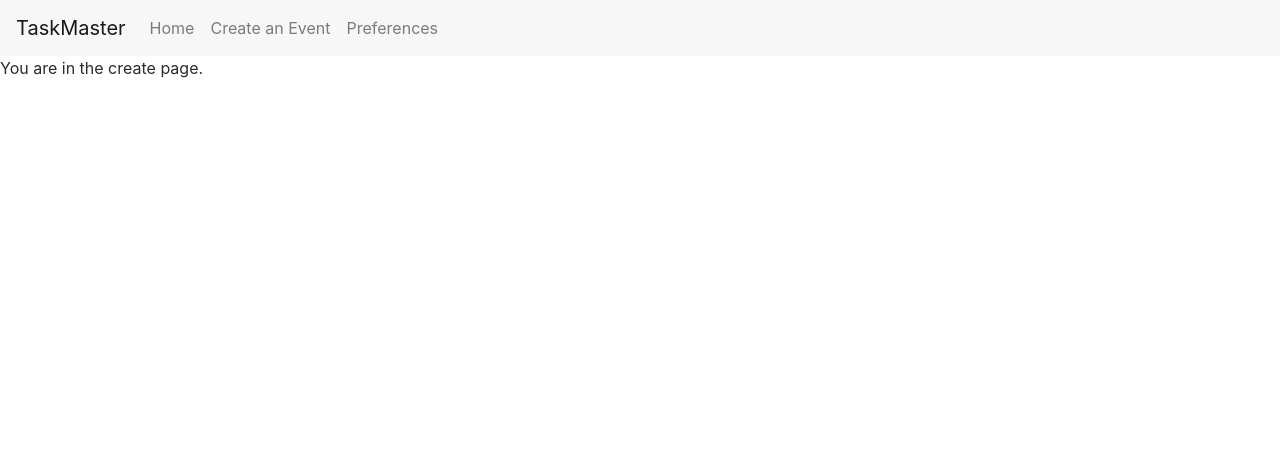
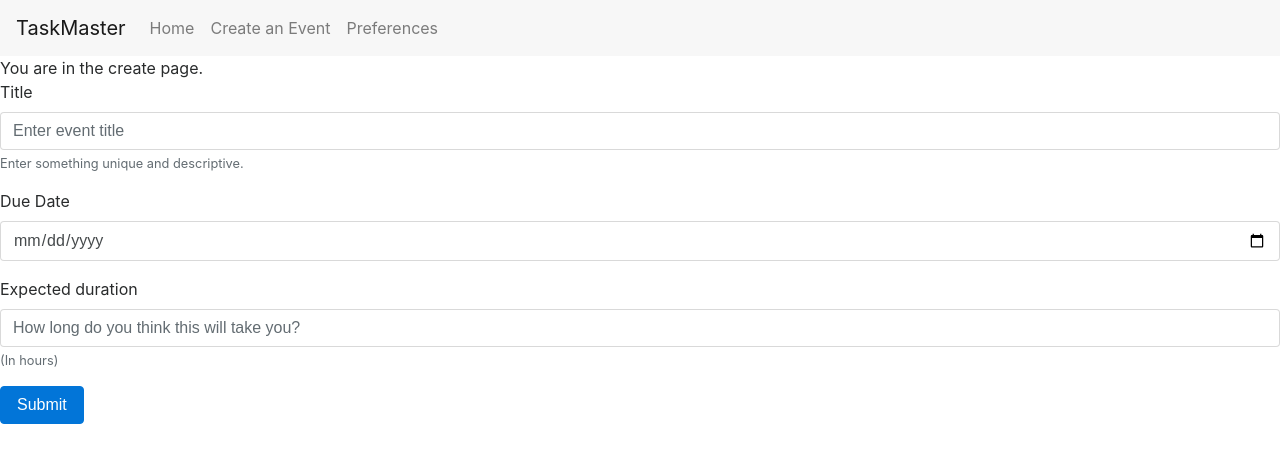
Before and after one commit to RealDealNikhil/TaskMaster, a Flask app: page /create in a window 1280 px wide. Shown: the top 463 px of the page. Run offline with Flask 2, Linux system fonts and the light colour scheme; the visitor is signed in with stand-in values (Sample User, id 1); some libraries are stand-ins or nearby versions.

Commit message:
create form added

```diff
--- a/application.py
+++ b/application.py
@@ -109,11 +109,13 @@ def oauth2callback():
   return flask.redirect(flask.url_for('login'))
 
 @app.route('/create')
+@login_required
 def create():
 
   return flask.render_template("create.html")
 
 @app.route('/preferences')
+@login_required
 def preferences():
 
   return flask.render_template("preferences.html")
--- a/templates/create.html
+++ b/templates/create.html
@@ -9,5 +9,22 @@
 {% endblock %}
 
 {% block content %}
-  You are in the create page.
+  You are in the create page.<br>
+  <form>
+    <div class="form-group">
+      <label for="eventTitle">Title</label>
+      <input type="text" class="form-control" id="eventTitle" aria-describedby="titleHelp" placeholder="Enter event title">
+      <small id="titleHelp" class="form-text text-muted">Enter something unique and descriptive.</small>
+    </div>
+    <div class="form-group">
+      <label for="dueDate">Due Date</label>
+      <input type="date" class="form-control" id="dueDate" placeholder="When will this be due?">
+    </div>
+    <div class="form-group">
+      <label for="duration">Expected duration</label>
+      <input type="number" class="form-control" id="duration" aria-describedby="durationHelp" placeholder="How long do you think this will take you?">
+      <small id="durationHelp" class="form-text text-muted">(In hours)</small>
+    </div>
+    <button type="submit" class="btn btn-primary">Submit</button>
+  </form>
 {% endblock %}
```
